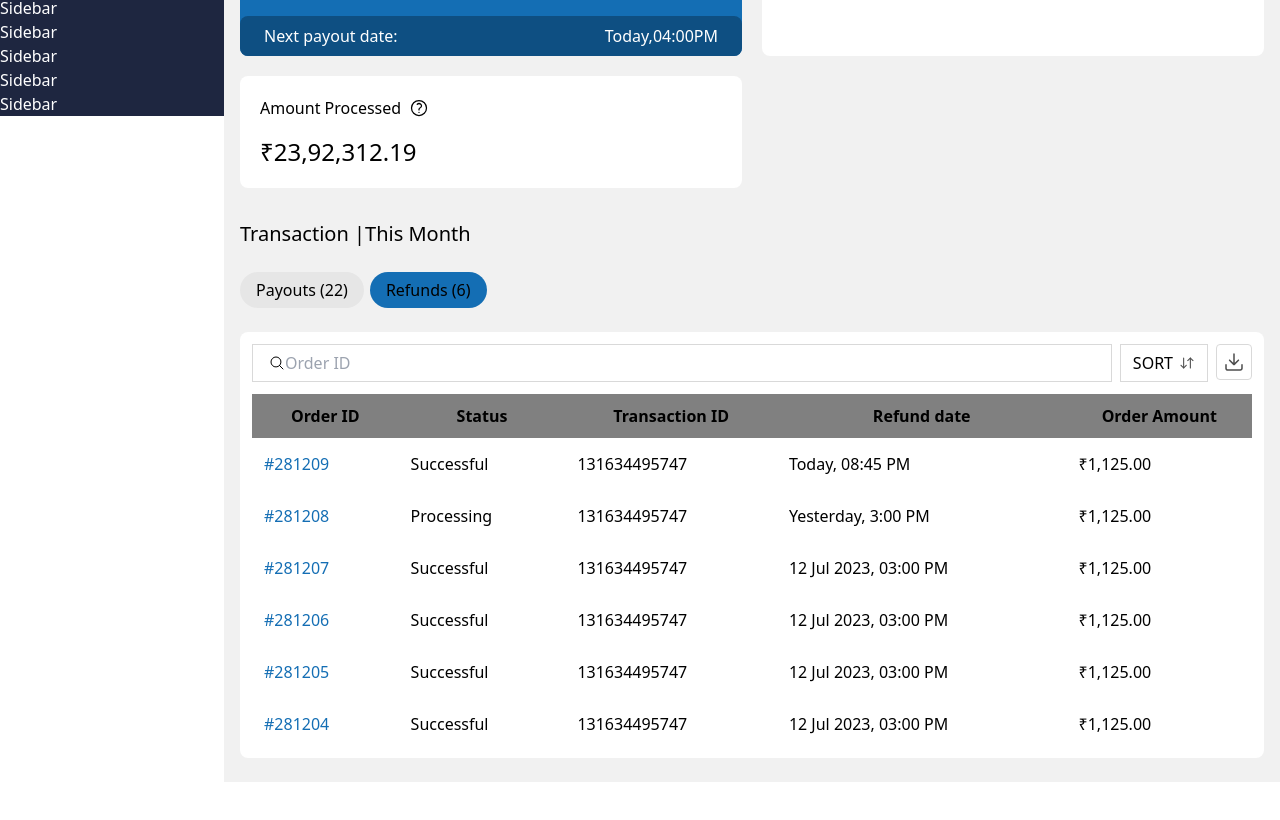
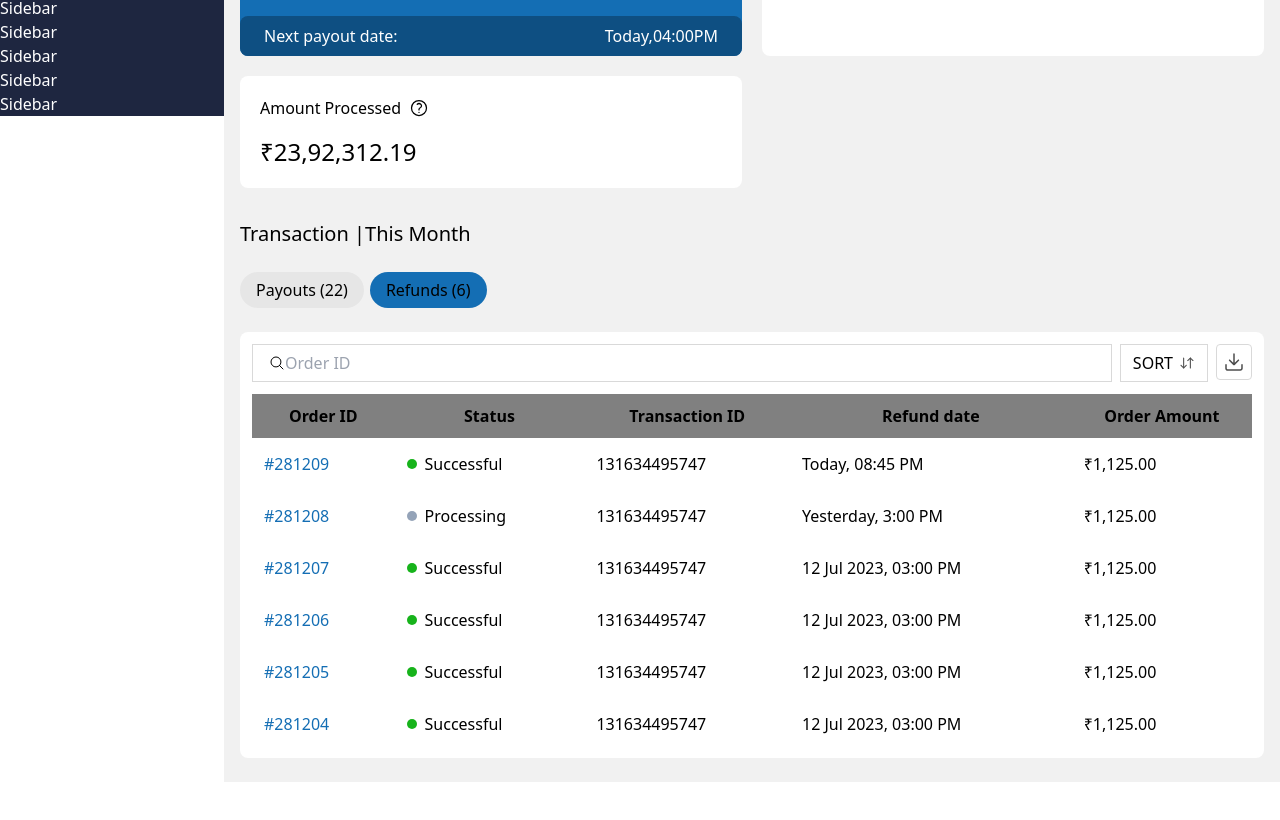
Before and after one commit to sarb001/Dukaan-frontend-assignment, a React (Vite) app: page / in a window 1280 px wide. Shown: the part 244-1064 px from the top of the page. Built offline with nearby package versions, Linux system fonts and the light colour scheme.

Commit message:
dashboard -payout section completed

```diff
--- a/src/components/PayoutSection.jsx
+++ b/src/components/PayoutSection.jsx
@@ -16,7 +16,7 @@ const PayoutSection = () => {
          </div>
 
          {/* input and Table Section */}
-         <div className='flex flex-col justify-between gap-3 bg-[#fff] rounded-lg p-3 pb-2'>
+         <div className='flex flex-col overflow-auto tablet:w-full  justify-between gap-3 bg-[#fff] rounded-lg p-3 pb-2'>
 
             <div className='flex gap-2 '>
 
@@ -41,7 +41,7 @@ const PayoutSection = () => {
 
             </div>
 
-            <div>
+            <div className='overflow-x-auto'>
                 <div> <RefundTable /> </div>
             </div>
 
--- a/src/components/RefundTable.jsx
+++ b/src/components/RefundTable.jsx
@@ -20,7 +20,13 @@ const RefundTable = () => {
                     return (
                             <tr>
                                 <td className='px-3 py-[14px] text-[#146eb4] '>  #{i.orderId} </td>
-                                <td className='px-3 py-[14px]'> {i?.status} </td>
+                                <td className='px-3 py-[14px] flex items-center gap-2'>
+                                  <div data-state = {i.status === 'Successful' ? "Successful" : "Processing" }
+                                  className='data-[state=Successful]:bg-[#17b31b] w-[10px] h-[10px] rounded-full flex  bg-slate-400' >
+                                  </div>
+
+                                  <span> {i?.status} </span>
+                                </td>
 
                                 <td className='px-3 py-[14px]'> {i?.transactionID} </td>
 
```
